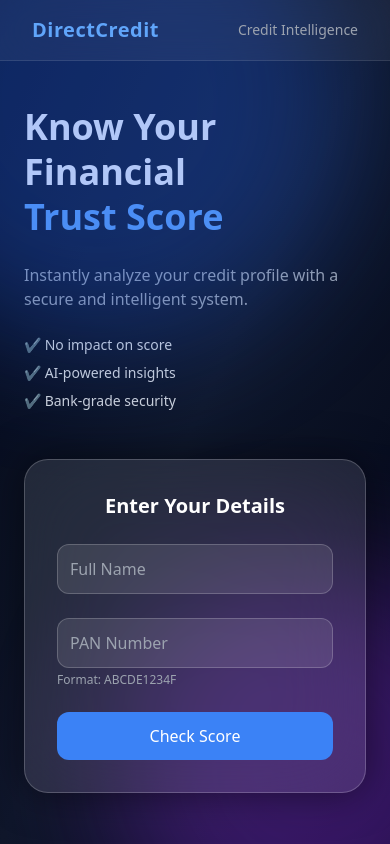
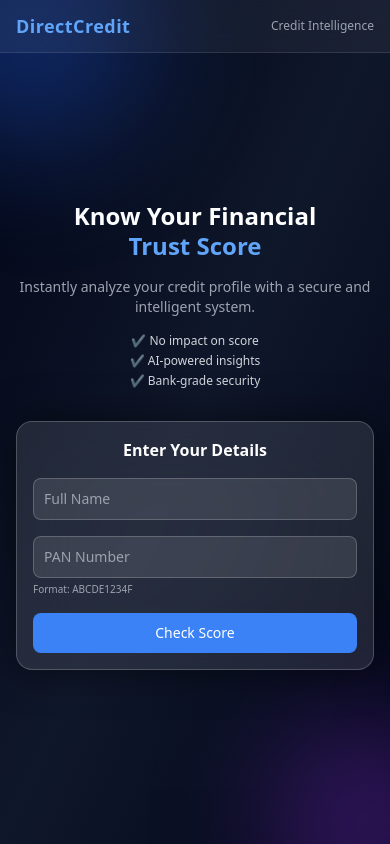
Before and after one commit to nishajha1234/cibil-score-app, a React (Create React App) app in the folder client/: page / in a window 390 px wide. Built offline with nearby package versions, Linux system fonts and the light colour scheme.

Commit message:
Make UI fully responsive

```diff
--- a/client/src/App.js
+++ b/client/src/App.js
@@ -22,7 +22,6 @@ function App() {
 
   const validateForm = () => {
     const newErrors = {};
-
     if (!form.name.trim()) newErrors.name = "Name is required";
 
     if (!form.pan.trim()) {
@@ -37,7 +36,6 @@ function App() {
 
   const handleSubmit = async () => {
     setApiError("");
-
     if (!validateForm()) return;
 
     setLoading(true);
@@ -48,7 +46,6 @@ function App() {
         `${process.env.REACT_APP_API_URL}/api/cibil/check`,
         form
       );
-
       setResult(res.data);
     } catch (err) {
       setApiError(
@@ -61,56 +58,53 @@ function App() {
   };
 
   return (
-    <div className="h-screen bg-gradient-to-br from-[#020617] via-[#0f172a] to-[#020617] text-white relative overflow-hidden">
+    <div className="min-h-screen bg-gradient-to-br from-[#020617] via-[#0f172a] to-[#020617] text-white relative overflow-hidden">
 
-      <div className="absolute w-[500px] h-[500px] bg-blue-600 opacity-20 rounded-full blur-3xl top-[-150px] left-[-150px] animate-pulse"></div>
-      <div className="absolute w-[400px] h-[400px] bg-purple-600 opacity-20 rounded-full blur-3xl bottom-[-120px] right-[-120px] animate-pulse"></div>
+      <div className="absolute w-[250px] sm:w-[400px] lg:w-[500px] h-[250px] sm:h-[400px] lg:h-[500px] bg-blue-600 opacity-20 rounded-full blur-3xl top-[-100px] left-[-100px] animate-pulse"></div>
+      <div className="absolute w-[200px] sm:w-[300px] lg:w-[400px] h-[200px] sm:h-[300px] lg:h-[400px] bg-purple-600 opacity-20 rounded-full blur-3xl bottom-[-80px] right-[-80px] animate-pulse"></div>
 
-      {/* NAVBAR */}
-      <div className="flex justify-between items-center px-8 py-4 backdrop-blur-xl bg-white/5 border-b border-white/10">
-        <h1 className="text-xl font-semibold tracking-wide text-blue-400">
+      <div className="flex justify-between items-center px-4 sm:px-6 lg:px-8 py-3 sm:py-4 backdrop-blur-xl bg-white/5 border-b border-white/10">
+        <h1 className="text-lg sm:text-xl font-semibold tracking-wide text-blue-400">
           DirectCredit
         </h1>
-        <span className="text-sm text-gray-400">Credit Intelligence</span>
+        <span className="text-xs sm:text-sm text-gray-400">
+          Credit Intelligence
+        </span>
       </div>
 
-      {/* MAIN */}
-      <div className="h-[calc(100vh-70px)] flex items-center justify-center px-6">
-        <div className="max-w-6xl w-full grid md:grid-cols-2 gap-12 items-center">
+      <div className="flex items-center justify-center min-h-[calc(100vh-80px)] px-4">
+        <div className="w-full max-w-4xl lg:max-w-5xl xl:max-w-6xl mx-auto grid grid-cols-1 md:grid-cols-2 gap-8 lg:gap-16 items-center">
 
-          {/* LEFT */}
-          <div className="space-y-6">
-            <h2 className="text-4xl font-bold leading-tight">
+          <div className="space-y-4 sm:space-y-6 text-center md:text-left">
+            <h2 className="text-2xl sm:text-3xl lg:text-4xl font-bold leading-tight">
               Know Your Financial <br />
               <span className="text-blue-400">Trust Score</span>
             </h2>
 
-            <p className="text-gray-400">
+            <p className="text-sm sm:text-base text-gray-400">
               Instantly analyze your credit profile with a secure and intelligent system.
             </p>
 
-            <div className="space-y-2 text-gray-300 text-sm">
+            <div className="space-y-1 sm:space-y-2 text-gray-300 text-xs sm:text-sm">
               <p>✔ No impact on score</p>
               <p>✔ AI-powered insights</p>
               <p>✔ Bank-grade security</p>
             </div>
           </div>
 
-          {/* CARD */}
-          <div className="relative backdrop-blur-2xl bg-white/10 border border-white/20 p-8 rounded-3xl shadow-[0_0_40px_rgba(0,0,0,0.5)]">
+          <div className="relative backdrop-blur-2xl bg-white/10 border border-white/20 p-4 sm:p-6 lg:p-8 rounded-2xl sm:rounded-3xl shadow-[0_0_40px_rgba(0,0,0,0.5)]">
 
             {!result ? (
               <>
-                <h3 className="text-xl font-semibold mb-6 text-center">
+                <h3 className="text-base sm:text-lg xl:text-xl font-semibold mb-4 sm:mb-6 text-center">
                   Enter Your Details
                 </h3>
 
-                {/* NAME */}
-                <div className="mb-6">
+                <div className="mb-4 sm:mb-6">
                   <input
                     value={form.name}
-                    className={`w-full p-3 rounded-xl bg-white/10 border ${errors.name ? "border-red-400" : "border-white/20"
-                      } focus:ring-2 focus:ring-blue-500 outline-none transition`}
+                    className={`w-full p-2.5 sm:p-3 rounded-lg sm:rounded-xl bg-white/10 border ${errors.name ? "border-red-400" : "border-white/20"
+                      } focus:ring-2 focus:ring-blue-500 outline-none transition text-sm sm:text-base`}
                     placeholder="Full Name"
                     onChange={(e) => {
                       setForm({ ...form, name: e.target.value });
@@ -118,16 +112,19 @@ function App() {
                     }}
                   />
                   {errors.name && (
-                    <p className="text-red-400 text-sm mt-1">{errors.name}</p>
+                    <p className="text-red-400 text-xs sm:text-sm mt-1">
+                      {errors.name}
+                    </p>
                   )}
                 </div>
 
-                {/* PAN */}
-                <div className="mb-6">
+                <div className="mb-4 sm:mb-6">
                   <input
                     value={form.pan}
-                    className={`w-full p-3 rounded-xl bg-white/10 border ${errors.pan || apiError ? "border-red-400" : "border-white/20"
-                      } focus:ring-2 focus:ring-blue-500 outline-none transition`}
+                    className={`w-full p-2.5 sm:p-3 rounded-lg sm:rounded-xl bg-white/10 border ${errors.pan || apiError
+                        ? "border-red-400"
+                        : "border-white/20"
+                      } focus:ring-2 focus:ring-blue-500 outline-none transition text-sm sm:text-base`}
                     placeholder="PAN Number"
                     onChange={(e) => {
                       setForm({
@@ -135,28 +132,31 @@ function App() {
                         pan: e.target.value.toUpperCase(),
                       });
                       setErrors({ ...errors, pan: "" });
-                      setApiError(""); // clear API error on typing
+                      setApiError("");
                     }}
                   />
 
-                  <p className="text-xs text-gray-400 mt-1">
+                  <p className="text-[10px] sm:text-xs text-gray-400 mt-1">
                     Format: ABCDE1234F
                   </p>
 
                   {errors.pan && (
-                    <p className="text-red-400 text-sm mt-1">{errors.pan}</p>
+                    <p className="text-red-400 text-xs sm:text-sm mt-1">
+                      {errors.pan}
+                    </p>
                   )}
 
                   {apiError && (
-                    <p className="text-red-400 text-sm mt-1">{apiError}</p>
+                    <p className="text-red-400 text-xs sm:text-sm mt-1">
+                      {apiError}
+                    </p>
                   )}
                 </div>
 
-                {/* BUTTON */}
                 <button
                   onClick={handleSubmit}
                   disabled={loading}
-                  className="w-full bg-blue-500 hover:bg-blue-600 py-3 rounded-xl font-medium transition flex items-center justify-center gap-2 disabled:opacity-50"
+                  className="w-full bg-blue-500 hover:bg-blue-600 py-2.5 sm:py-3 rounded-lg sm:rounded-xl font-medium transition flex items-center justify-center gap-2 disabled:opacity-50 text-sm sm:text-base"
                 >
                   {loading ? (
                     <>
@@ -171,31 +171,32 @@ function App() {
               </>
             ) : (
               <div className="text-center animate-fadeIn">
-                <h3 className="text-lg text-gray-300 mb-2">
+                <h3 className="text-sm sm:text-lg text-gray-300 mb-2">
                   Your Credit Score
                 </h3>
 
                 <div
-                  className={`text-7xl font-extrabold mb-6 ${getScoreColor(
+                  className={`text-5xl sm:text-6xl lg:text-7xl font-extrabold mb-4 sm:mb-6 ${getScoreColor(
                     result.data.score
                   )}`}
                 >
                   {result.data.score}
                 </div>
 
-                <p className="text-lg font-medium leading-tight mb-1">
+                <p className="text-sm sm:text-lg font-medium leading-tight mb-1">
                   {getScoreText(result.data.score)}
                 </p>
 
-
-                <p className="text-xs text-gray-400">
+                <p className="text-[10px] sm:text-xs text-gray-400">
                   {result.source === "cache"
-                    ? `Previously retrieved • ${new Date(result.data.createdAt).toLocaleString()}`
+                    ? `Previously retrieved • ${new Date(
+                      result.data.createdAt
+                    ).toLocaleString()}`
                     : "Real-time credit evaluation"}
                 </p>
 
                 {result.source === "cache" && (
-                  <p className="text-green-400 text-xs mt-1">
+                  <p className="text-green-400 text-[10px] sm:text-xs mt-1">
                     ⚡ Fast response using cached data
                   </p>
                 )}
@@ -207,7 +208,7 @@ function App() {
                     setErrors({});
                     setApiError("");
                   }}
-                  className="mt-6 px-6 py-2 bg-white/10 hover:bg-white/20 rounded-xl text-sm transition"
+                  className="mt-4 sm:mt-6 px-4 sm:px-6 py-2 bg-white/10 hover:bg-white/20 rounded-lg sm:rounded-xl text-xs sm:text-sm transition"
                 >
                   Check Another
                 </button>
```
Also changed, not shown: 1 other file (tests, documents, lock files or other folders).
